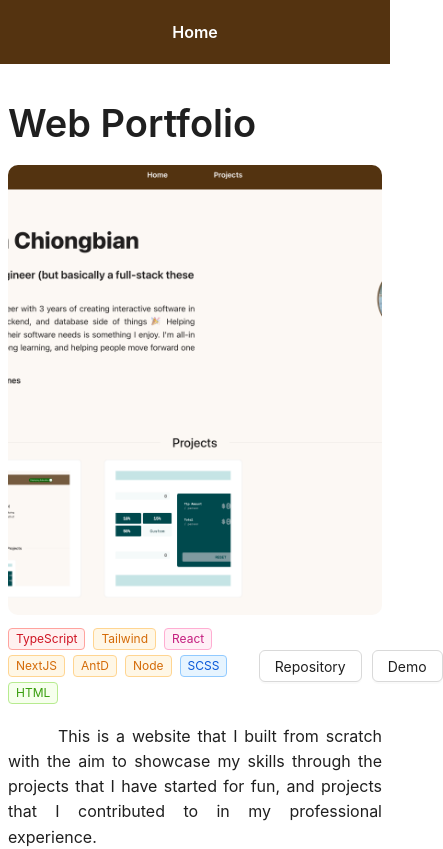
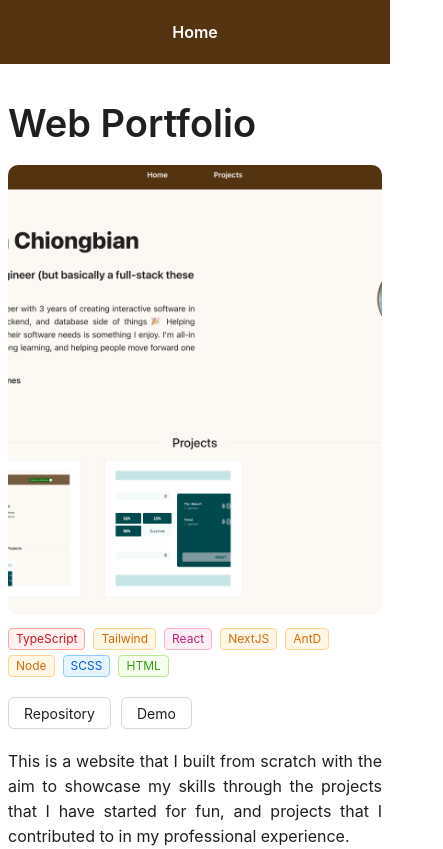
Before and after one commit to carloschiongbian/web-portfolio, a Next.js app: page /pages/projects/1 in a window 390 px wide. Shown: the top 849 px of the page, 443 px wide, since content can reach past the window. Built offline with nearby package versions, Linux system fonts and the light colour scheme.

Commit message:
chore: responsive on projects page

```diff
--- a/src/app/globals.scss
+++ b/src/app/globals.scss
@@ -46,6 +46,7 @@ body {
   width: 100%;
   z-index: 99999;
   position: absolute;
+  margin-top: 150px;
 }
 
 .custom-navbar {
@@ -218,6 +219,7 @@ body {
   :root {
     margin: 0;
   }
+
   .avatar {
     width: 50%;
     // margin-block: 10px;
--- a/src/app/pages/projects/[id]/page.tsx
+++ b/src/app/pages/projects/[id]/page.tsx
@@ -40,7 +40,7 @@ const Projects = () => {
   }, []);
 
   return (
-    <Col>
+    <>
       <Title level={1}>{data?.title}</Title>
 
       {data?.video && (
@@ -86,11 +86,13 @@ const Projects = () => {
         />
       )}
       <Row
-        wrap={false}
+        // wrap={false}
         style={{
+          width: "100%",
           marginTop: "10px",
           alignItems: "center",
           justifyContent: "space-between",
+          rowGap: "20px",
         }}
       >
         <TechnologyTabs
@@ -98,7 +100,11 @@ const Projects = () => {
           technologies={data?.technologies}
         />
 
-        <Row wrap={false} style={{ columnGap: "10px" }}>
+        <Row
+          className="link-buttons-web"
+          wrap={false}
+          style={{ columnGap: "10px" }}
+        >
           {repositoryLink && (
             <Button
               onClick={() => window?.open(repositoryLink, "_blank")?.focus()}
@@ -116,8 +122,9 @@ const Projects = () => {
       <Row>
         <Paragraph
           style={{
+            width: "100%",
             marginTop: "20px",
-            textIndent: "50px",
+            // textIndent: "50px",
             textAlign: "justify",
             fontSize: "16px",
           }}
@@ -125,7 +132,7 @@ const Projects = () => {
           {data?.content}
         </Paragraph>
       </Row>
-    </Col>
+    </>
   );
 };
 
```
